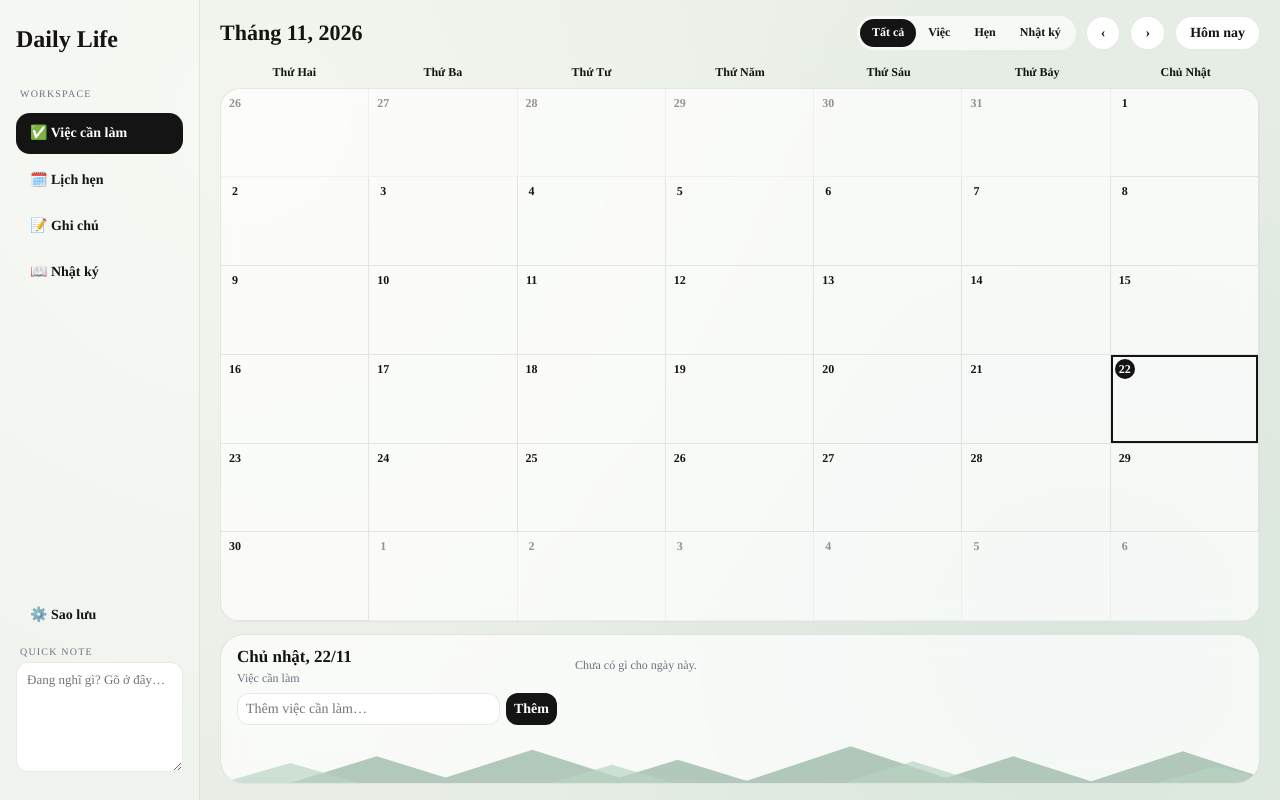
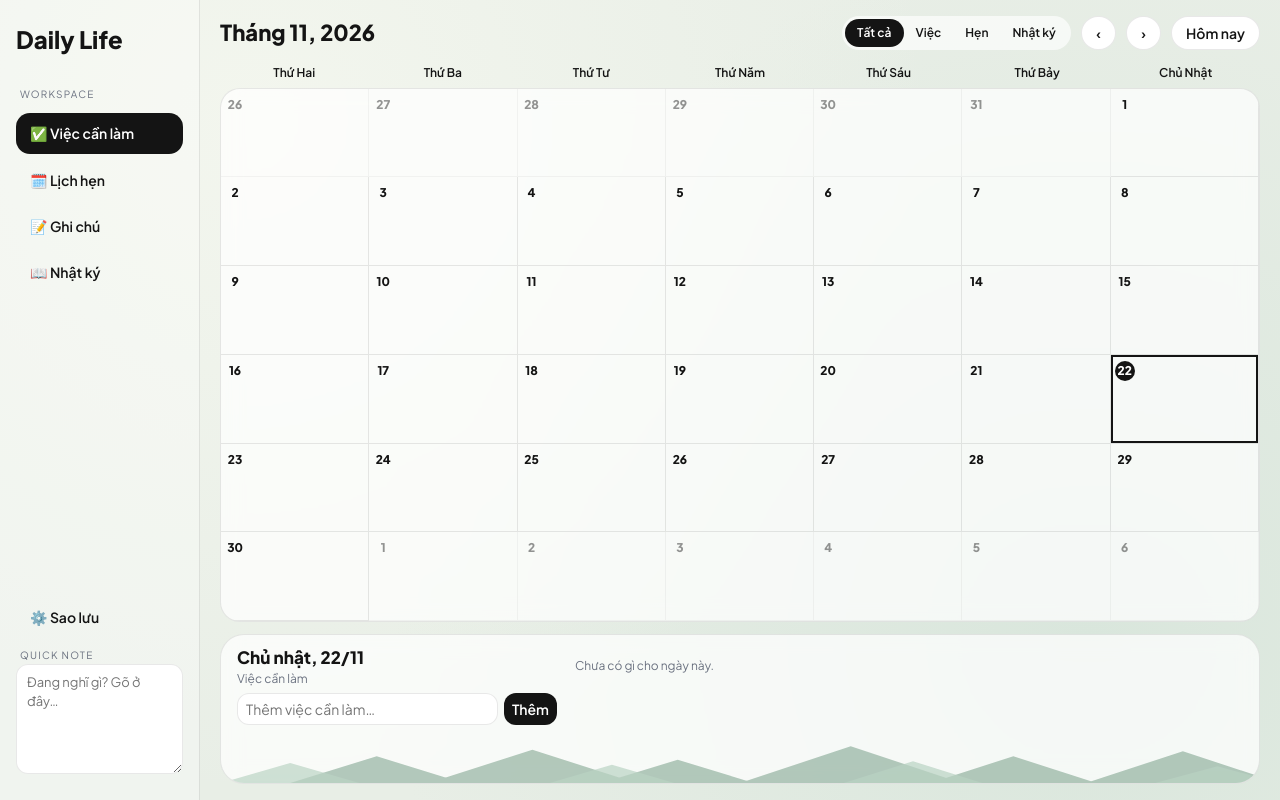
Before and after one commit to nini1203xx/betterlife, a plain HTML site: page index.html in a window 1280 px wide. Drawn offline with Linux system fonts and the light colour scheme.

Commit message:
Update base.css

```diff
--- a/css/base.css
+++ b/css/base.css
@@ -12,7 +12,7 @@
   --mut:#6b7280;
 }
 *{box-sizing:border-box}
-body{margin:0;color:var(--ink);font:14px/1.45 "Playfair Display",Times,serif;
+body{margin:0;color:var(--ink);font:14px/1.45 "Plus Jakarta Sans",Times,serif;
   background:radial-gradient(circle at 20% 15%,#f3f6ee,transparent 55%),radial-gradient(circle at 85% 80%,#d9e6dc,transparent 55%),#e8eee6;background-attachment:fixed}
 button,input,select,textarea{font:inherit;color:inherit}
 button{cursor:pointer}
```
